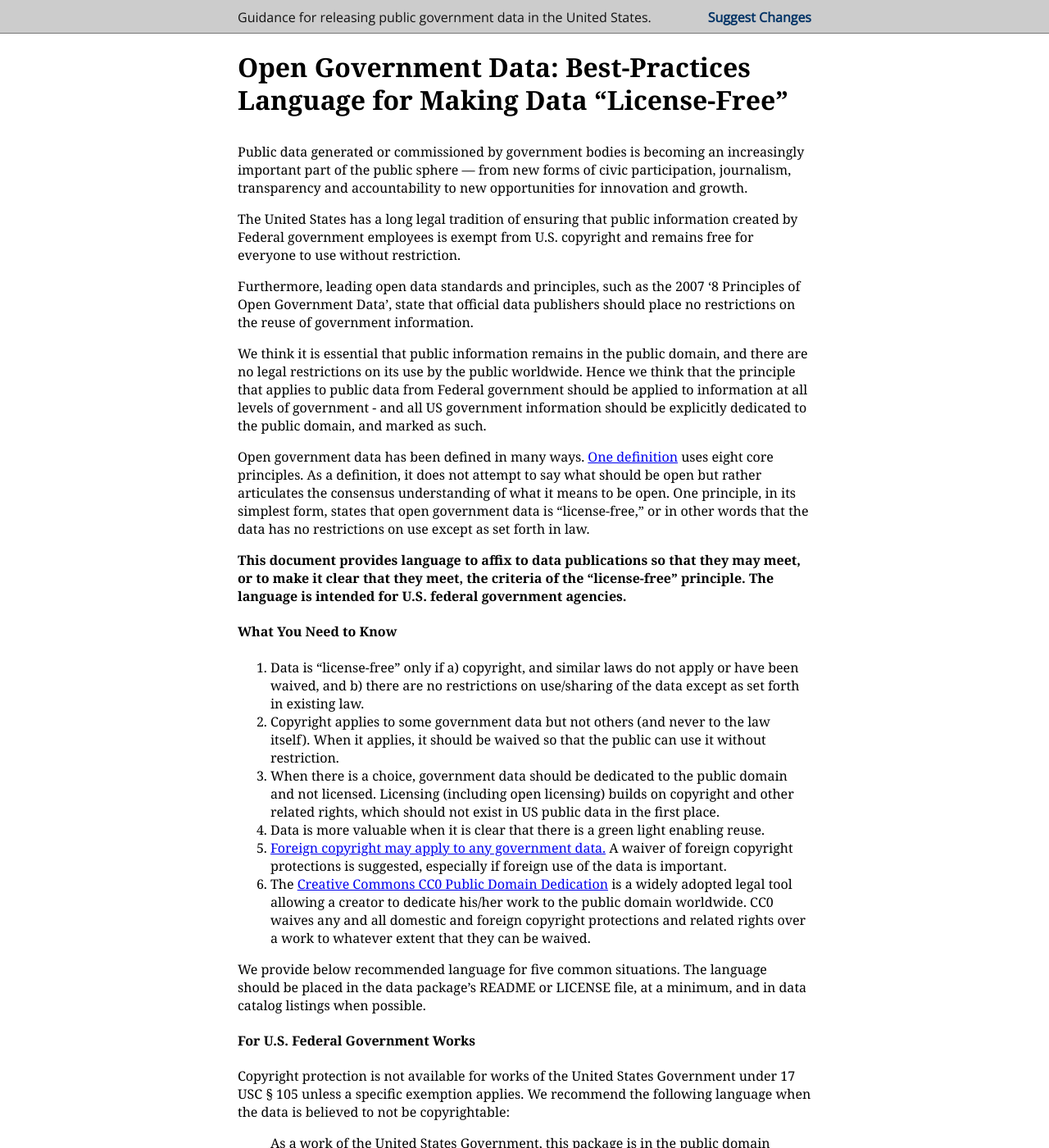
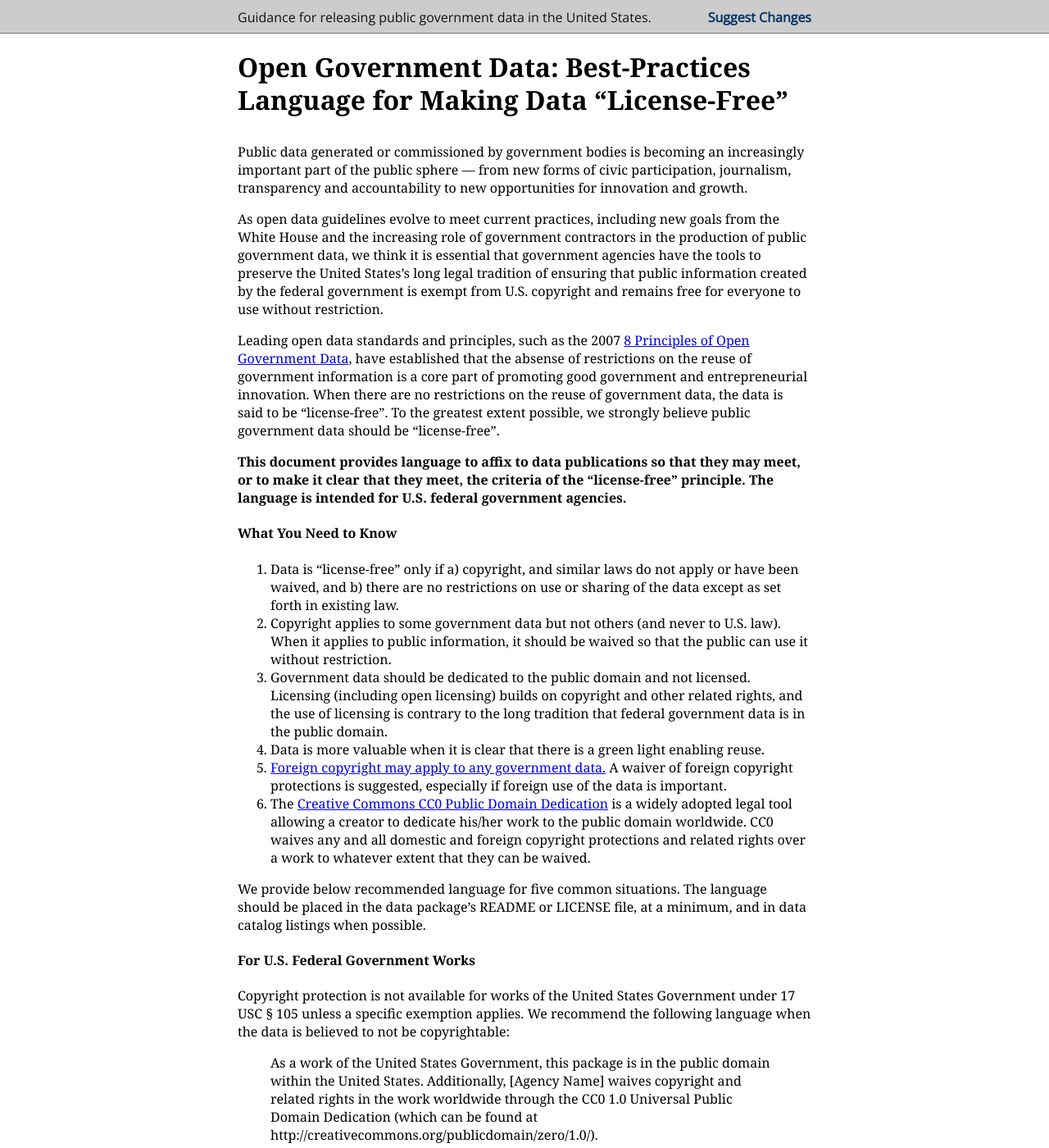
Before and after one commit to unitedstates/licensing, a Jekyll site: the page built from index.md, in a window 1280 px wide and 1400 px high. Shown: the whole window at 82% size. Built offline with Jekyll 4.4.1, drawn with Linux system fonts in a browser that asks for light colours; some web fonts are replaced.

Commit message:
rewriting the introduction to be both normative (you should waive copyright) but without defining open as necessarily public domain

```diff
--- a/index.md
+++ b/index.md
@@ -5,25 +5,21 @@ filename: index.md
 ---
 
 
-### Open Government Data: Best-Practices Language for Making Data "License-Free"
+### Open Government Data: Best-Practices Language for Making Data “License-Free”
 
 Public data generated or commissioned by government bodies is becoming an increasingly important part of the public sphere — from new forms of civic participation, journalism, transparency and accountability to new opportunities for innovation and growth.
 
-The United States has a long legal tradition of ensuring that public information created by Federal government employees is exempt from U.S. copyright and remains free for everyone to use without restriction.
+As open data guidelines evolve to meet current practices, including new goals from the White House and the increasing role of government contractors in the production of public government data, we think it is essential that government agencies have the tools to preserve the United States's long legal tradition of ensuring that public information created by the federal government is exempt from U.S. copyright and remains free for everyone to use without restriction.
 
-Furthermore, leading open data standards and principles, such as the 2007 ‘8 Principles of Open Government Data’, state that official data publishers should place no restrictions on the reuse of government information.
-
-We think it is essential that public information remains in the public domain, and there are no legal restrictions on its use by the public worldwide. Hence we think that the principle that applies to public data from Federal government should be applied to information at all levels of government - and all US government information should be explicitly dedicated to the public domain, and marked as such.
-
-Open government data has been defined in many ways. [One definition][1] uses eight core principles. As a definition, it does not attempt to say what should be open but rather articulates the consensus understanding of what it means to be open. One principle, in its simplest form, states that open government data is "license-free," or in other words that the data has no restrictions on use except as set forth in law.
+Leading open data standards and principles, such as the 2007 [8 Principles of Open Government Data][1], have established that the absense of restrictions on the reuse of government information is a core part of promoting good government and entrepreneurial innovation. When there are no restrictions on the reuse of government data, the data is said to be “license-free”. To the greatest extent possible, we strongly believe public government data should be “license-free”.
 
 **This document provides language to affix to data publications so that they may meet, or to make it clear that they meet, the criteria of the “license-free” principle. The language is intended for U.S. federal government agencies.**
 
 #### What You Need to Know
 
-1. Data is “license-free” only if a) copyright, and similar laws do not apply or have been waived, and b) there are no restrictions on use/sharing of the data except as set forth in existing law.
-2. Copyright applies to some government data but not others (and never to the law itself). When it applies, it should be waived so that the public can use it without restriction.
-3. When there is a choice, government data should be dedicated to the public domain and not licensed. Licensing (including open licensing) builds on copyright and other related rights, which should not exist in US public data in the first place.
+1. Data is “license-free” only if a) copyright, and similar laws do not apply or have been waived, and b) there are no restrictions on use or sharing of the data except as set forth in existing law.
+2. Copyright applies to some government data but not others (and never to U.S. law). When it applies to public information, it should be waived so that the public can use it without restriction.
+3. Government data should be dedicated to the public domain and not licensed. Licensing (including open licensing) builds on copyright and other related rights, and the use of licensing is contrary to the long tradition that federal government data is in the public domain.
 4. Data is more valuable when it is clear that there is a green light enabling reuse.
 5. [Foreign copyright may apply to any government data.][2] A waiver of foreign copyright protections is suggested, especially if foreign use of the data is important.
 6. The [Creative Commons CC0 Public Domain Dedication][3] is a widely adopted legal tool allowing a creator to dedicate his/her work to the public domain worldwide. CC0 waives any and all domestic and foreign copyright protections and related rights over a work to whatever extent that they can be waived.
```
